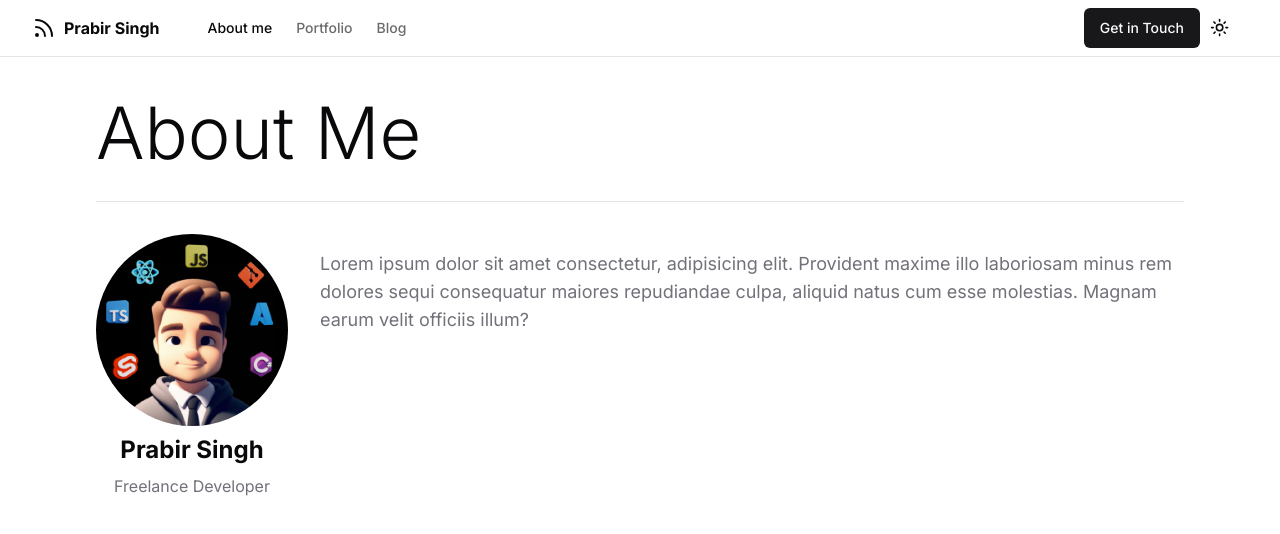
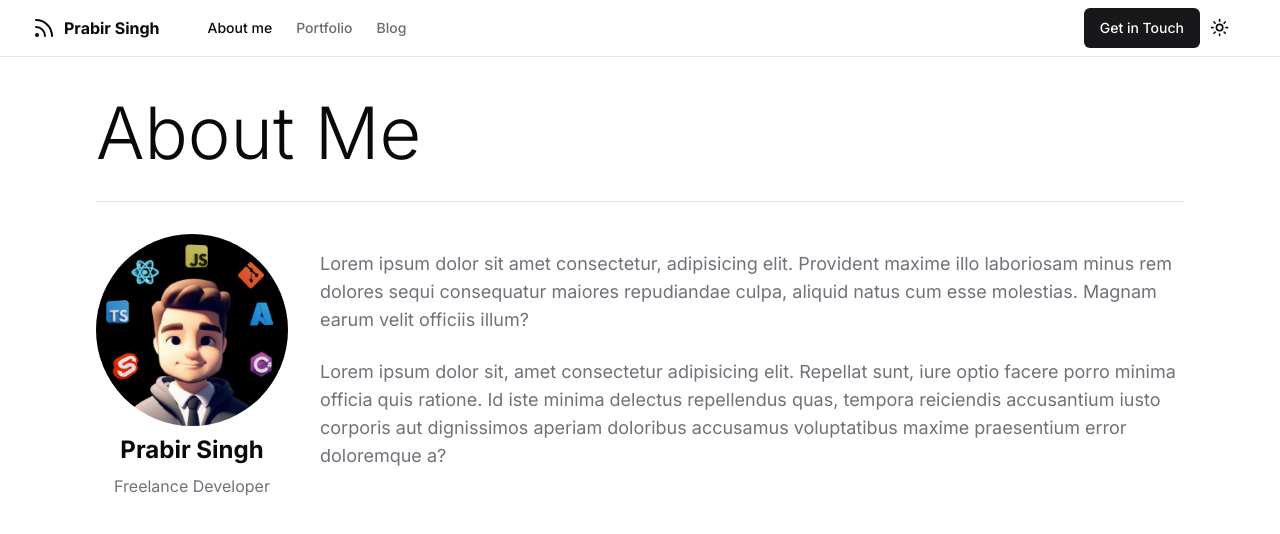
Before and after one commit to prabirstack/freelancing-prabir-website, a Next.js app: page /about in a window 1280 px wide. Shown: the top 534 px of the page. Built offline with nearby package versions, Linux system fonts and the light colour scheme.

Commit message:
about page update

```diff
--- a/app/about/page.tsx
+++ b/app/about/page.tsx
@@ -25,12 +25,21 @@ export default async function AboutPage() {
             Freelance Developer
           </p>
         </div>
-        <p className='text-muted-foreground text-lg py-4'>
-          Lorem ipsum dolor sit amet consectetur, adipisicing elit. Provident
-          maxime illo laboriosam minus rem dolores sequi consequatur maiores
-          repudiandae culpa, aliquid natus cum esse molestias. Magnam earum
-          velit officiis illum?
-        </p>
+        <div className='flex flex-col gap-4'>
+          <p className='text-muted-foreground text-lg pt-4'>
+            Lorem ipsum dolor sit amet consectetur, adipisicing elit. Provident
+            maxime illo laboriosam minus rem dolores sequi consequatur maiores
+            repudiandae culpa, aliquid natus cum esse molestias. Magnam earum
+            velit officiis illum?
+          </p>
+          <p className='text-muted-foreground text-lg py-2'>
+            Lorem ipsum dolor sit, amet consectetur adipisicing elit. Repellat
+            sunt, iure optio facere porro minima officia quis ratione. Id iste
+            minima delectus repellendus quas, tempora reiciendis accusantium
+            iusto corporis aut dignissimos aperiam doloribus accusamus
+            voluptatibus maxime praesentium error doloremque a?
+          </p>
+        </div>
       </div>
     </div>
   )
```
